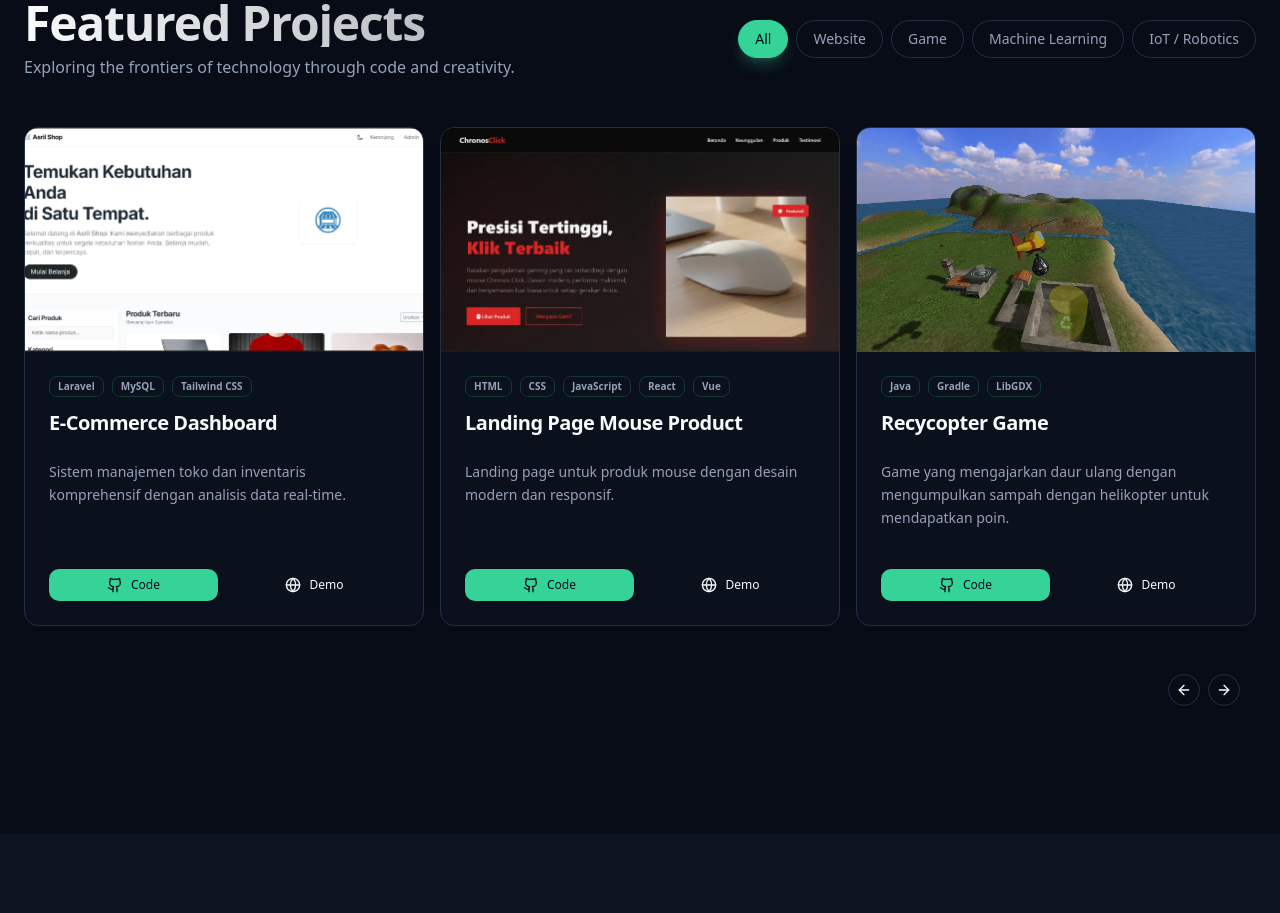
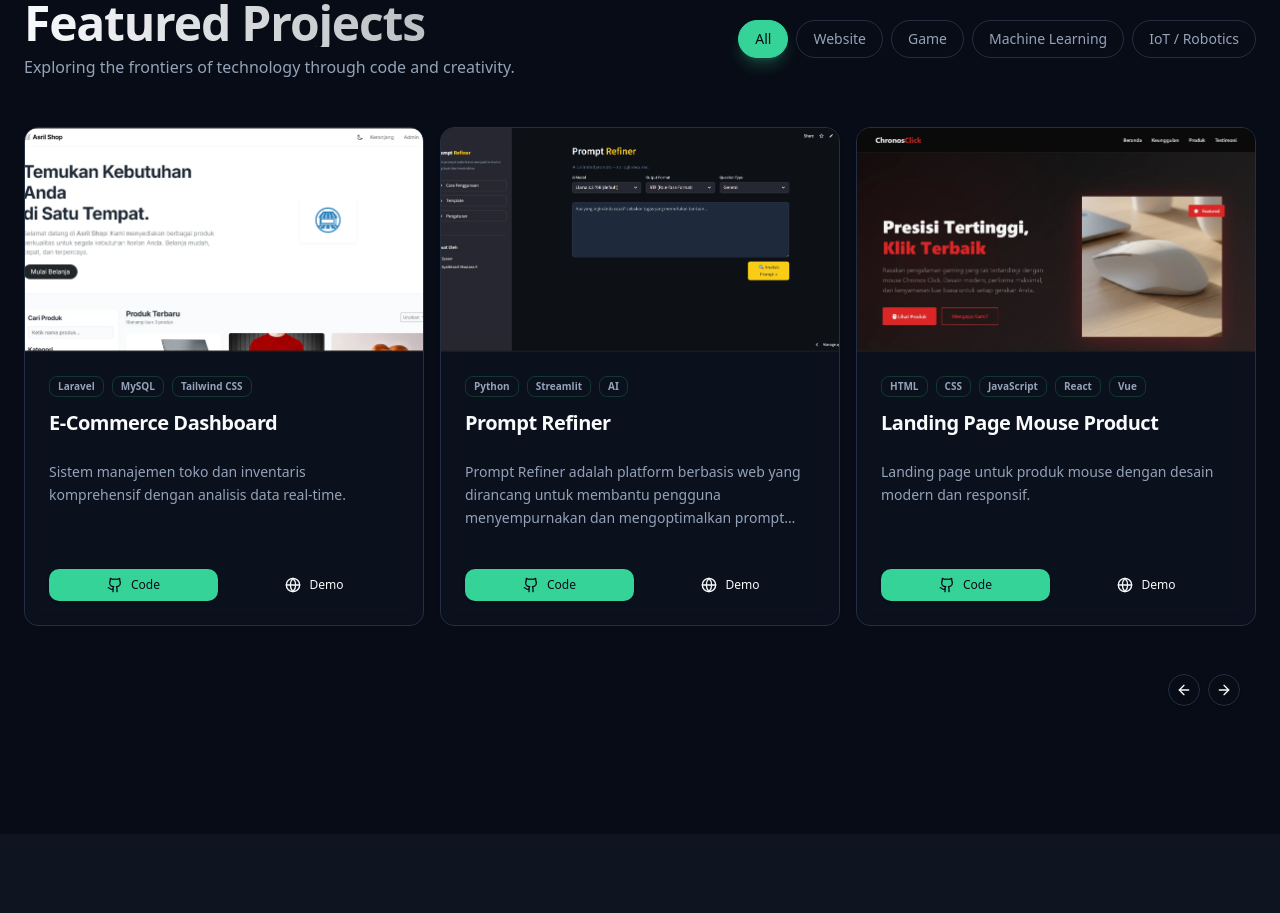
Before and after one commit to Syaasr/Website-Portofolio, a Next.js app: page / in a window 1280 px wide. Shown: the part 3180-4093 px from the top of the page. Built offline with nearby package versions, Linux system fonts and the light colour scheme.

Commit message:
feat: Add initial portfolio data structure with personal information, projects, skills, and a new project image.

```diff
--- a/src/data/portfolio.ts
+++ b/src/data/portfolio.ts
@@ -112,6 +112,15 @@ export const portfolio = {
       imagePath: "/images/projects/ecommerce.webp",
     },
     {
+      title: "Prompt Refiner",
+      category: "Website",
+      description: "Prompt Refiner adalah platform berbasis web yang dirancang untuk membantu pengguna menyempurnakan dan mengoptimalkan prompt yang akan digunakan dengan model bahasa besar (LLM) seperti ChatGPT, Claude, atau Gemini.",
+      techStack: ["Python", "Streamlit", "AI"],
+      linkRepo: "https://github.com/Syaasr/Prompt-Improver",
+      linkDemo: "https://prompt-improver-advance.streamlit.app/",
+      imagePath: "/images/projects/prompt_improver.webp",
+    },
+    {
       title: "Landing Page Mouse Product",
       category: "Website",
       description: "Landing page untuk produk mouse dengan desain modern dan responsif.",
```
Also changed, not shown: public/images/projects/prompt_improver.webp (added).
